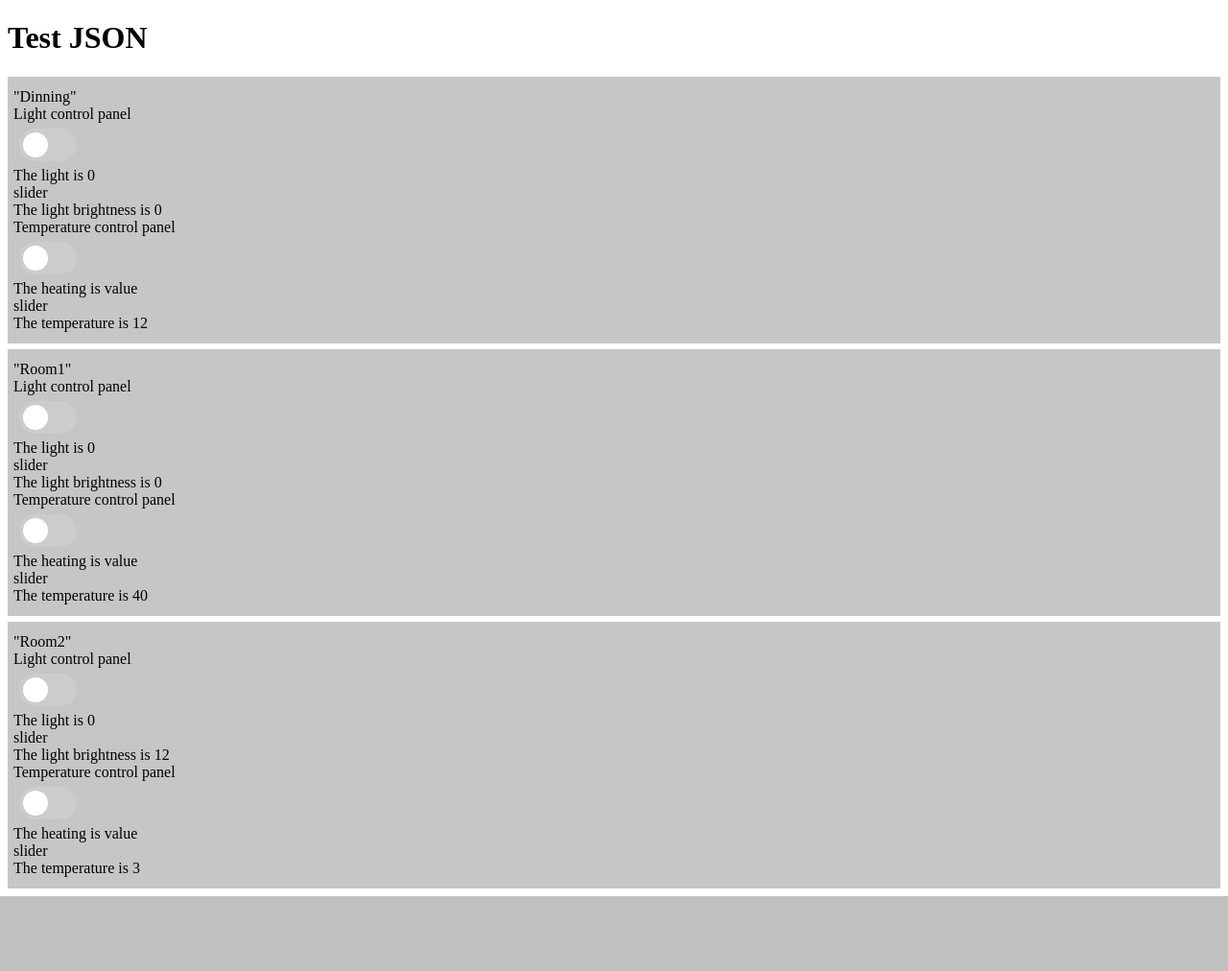
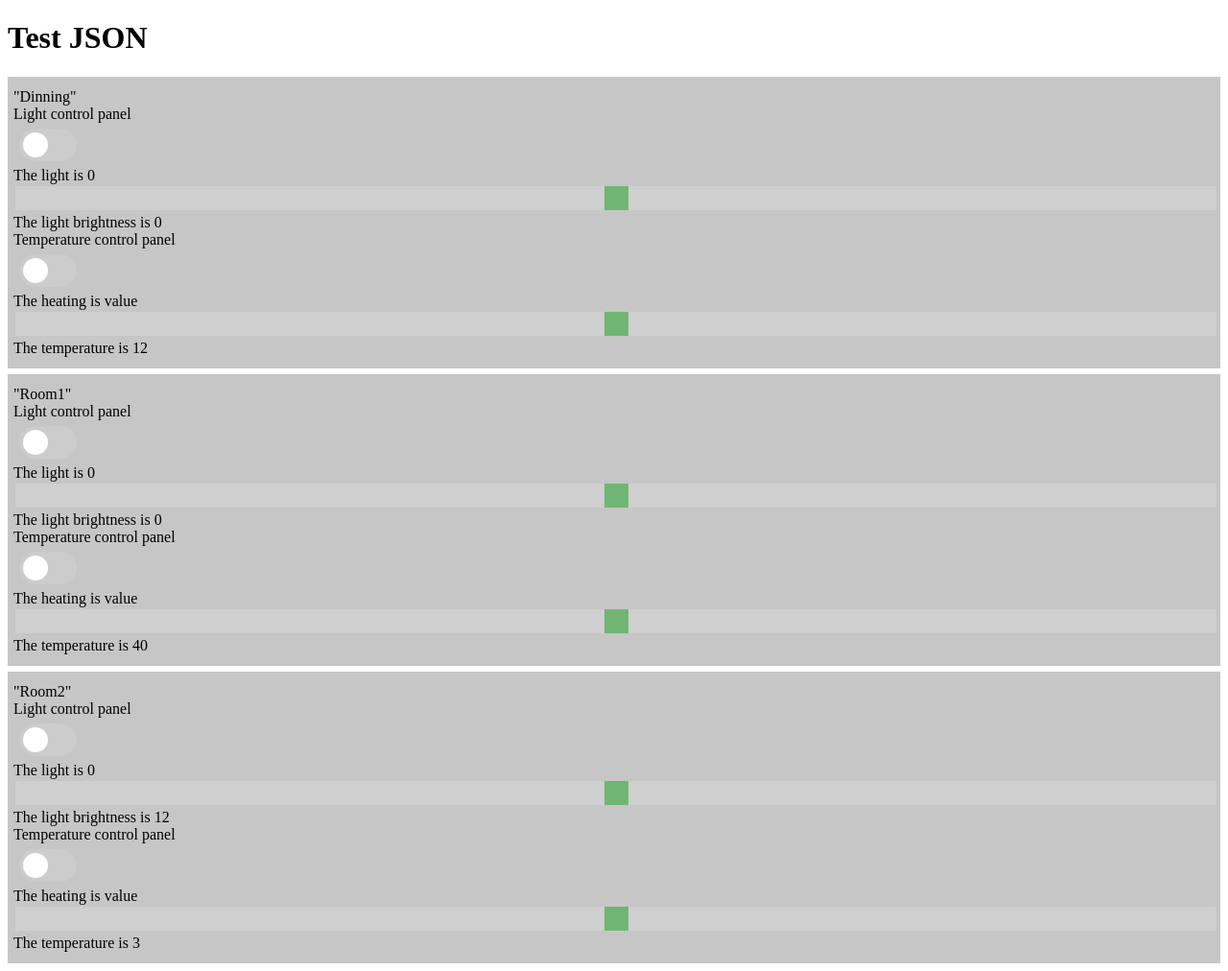
Before and after one commit to LazyPride/2020-1-rmp-laba-3-4, a Flask app: page / in a window 1280 px wide. Shown: the whole page at 96% size. Before the commit the page ends 934 px from the top, so only its background shows below. Run offline with Flask 2, Linux system fonts and the light colour scheme.

Commit message:
feat: add slider
Signed-off-by: Ivan Kovalenko <s1ckretbox@gmail.com>

```diff
--- /dev/null
+++ b/static/styles/style-slider.css
@@ -0,0 +1,46 @@
+/* Source: https://www.w3schools.com/howto/howto_js_rangeslider.asp */
+
+/* Example:
+<div class="slidecontainer">
+    <input type="range" min="0" max="100" value="50" class="slider">
+</div>
+*/
+
+.slidecontainer {
+  width: 100%; /* Width of the outside container */
+}
+
+/* The slider itself */
+.slider {
+  -webkit-appearance: none;  /* Override default CSS styles */
+  appearance: none;
+  width: 100%; /* Full-width */
+  height: 25px; /* Specified height */
+  background: #d3d3d3; /* Grey background */
+  outline: none; /* Remove outline */
+  opacity: 0.7; /* Set transparency (for mouse-over effects on hover) */
+  -webkit-transition: .2s; /* 0.2 seconds transition on hover */
+  transition: opacity .2s;
+}
+
+/* Mouse-over effects */
+.slider:hover {
+  opacity: 1; /* Fully shown on mouse-over */
+}
+
+/* The slider handle (use -webkit- (Chrome, Opera, Safari, Edge) and -moz- (Firefox) to override default look) */
+.slider::-webkit-slider-thumb {
+  -webkit-appearance: none; /* Override default look */
+  appearance: none;
+  width: 25px; /* Set a specific slider handle width */
+  height: 25px; /* Slider handle height */
+  background: #4CAF50; /* Green background */
+  cursor: pointer; /* Cursor on hover */
+}
+
+.slider::-moz-range-thumb {
+  width: 25px; /* Set a specific slider handle width */
+  height: 25px; /* Slider handle height */
+  background: #4CAF50; /* Green background */
+  cursor: pointer; /* Cursor on hover */
+}
--- a/templates/controls.html
+++ b/templates/controls.html
@@ -3,6 +3,7 @@
 <head>
     <link rel= "stylesheet" type= "text/css" href= "{{ url_for('static',filename='styles/style.css') }}">
     <link rel= "stylesheet" type= "text/css" href= "{{ url_for('static',filename='styles/style-toggle-switch.css') }}">
+    <link rel= "stylesheet" type= "text/css" href= "{{ url_for('static',filename='styles/style-slider.css') }}">
 </head>
 
   <body>
@@ -26,7 +27,9 @@
                         <span>{{room.lightState}}</span>
                     </div>
                     <div class="room-control-component">
-                        <div class="slider">slider</div>
+                        <div class="slidecontainer">
+                            <input type="range" min="0" max="100" value="50" class="slider">
+                        </div>
                     </div>
                     <div class="room-status-component">
                         The light brightness is
@@ -46,7 +49,9 @@
                         <span>value</span>
                     </div>
                     <div class="room-control-component">
-                        <div class="slider">slider</div>
+                        <div class="slidecontainer">
+                            <input type="range" min="0" max="100" value="50" class="slider">
+                        </div>
                     </div>
                     <div class="room-status-component">
                         The temperature is
```
